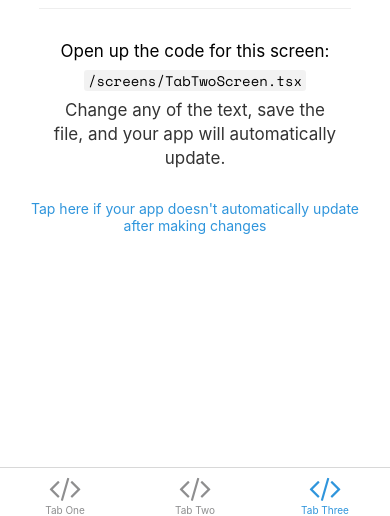
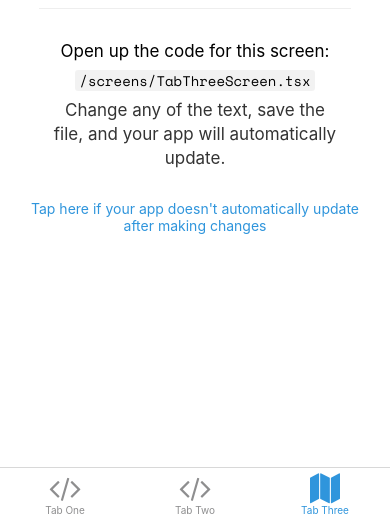
Before and after one commit to Sairam-Suresh/easySL, a React Native app: screen /TabThree in a window 390 px wide. Shown: the part 328-844 px from the top of the page. Built offline with nearby package versions, Linux system fonts and the light colour scheme; what expo-linking would draw is missing.

Commit message:
More Experimentation on React-Navigation but going to revert to normal project

```diff
--- a/navigation/index.tsx
+++ b/navigation/index.tsx
@@ -34,6 +34,8 @@ export default function Navigation({ colorScheme }: { colorScheme: ColorSchemeNa
  * A root stack navigator is often used for displaying modals on top of all other content.
  * https://reactnavigation.org/docs/modal
  */
+
+const WelcomeStack = createNativeStackNavigator()
 const Stack = createNativeStackNavigator<RootStackParamList>();
 
 function RootNavigator() {
@@ -41,9 +43,9 @@ function RootNavigator() {
     <Stack.Navigator>
       <Stack.Screen name="Root" component={BottomTabNavigator} options={{ headerShown: false }} />
       <Stack.Screen name="NotFound" component={NotFoundScreen} options={{ title: 'Oops!' }} />
-      <Stack.Group screenOptions={{ presentation: 'modal' }}>
-        <Stack.Screen name="Modal" component={ModalScreen} />
-      </Stack.Group>
+        <Stack.Group screenOptions={{ presentation: 'modal' }}>
+            <Stack.Screen name="Modal" component={ModalScreen} />
+        </Stack.Group>
     </Stack.Navigator>
   );
 }
@@ -98,7 +100,7 @@ function BottomTabNavigator() {
             component={TabThreeScreen}
             options={{
                 title: 'Tab Three',
-                tabBarIcon: ({ color }) => <TabBarIcon name="code" color={color} />,
+                tabBarIcon: ({ color }) => <TabBarIcon name="map" color={color} />,
             }}
         />
     </BottomTab.Navigator>
--- a/screens/Template/TabThreeScreen.tsx
+++ b/screens/Template/TabThreeScreen.tsx
@@ -8,7 +8,7 @@ export default function TabThreeScreen() {
     <View style={styles.container}>
       <Text style={styles.title}>Tab Three</Text>
       <View style={styles.separator} lightColor="#eee" darkColor="rgba(255,255,255,0.1)" />
-      <EditScreenInfo path="/screens/TabTwoScreen.tsx" />
+      <EditScreenInfo path="/screens/TabThreeScreen.tsx" />
     </View>
   );
 }
```
